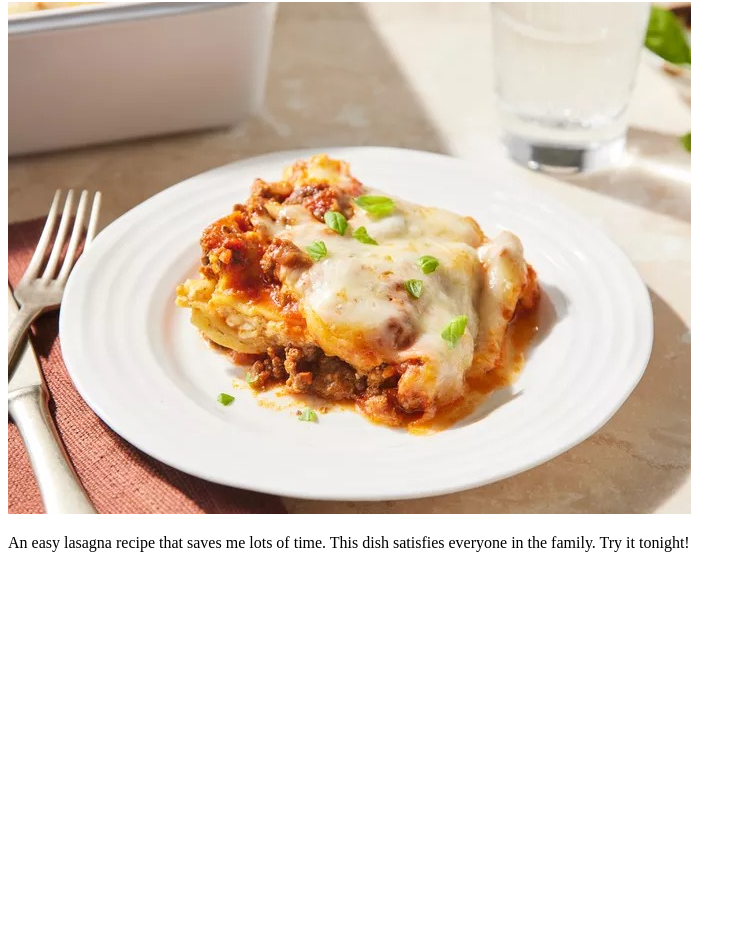
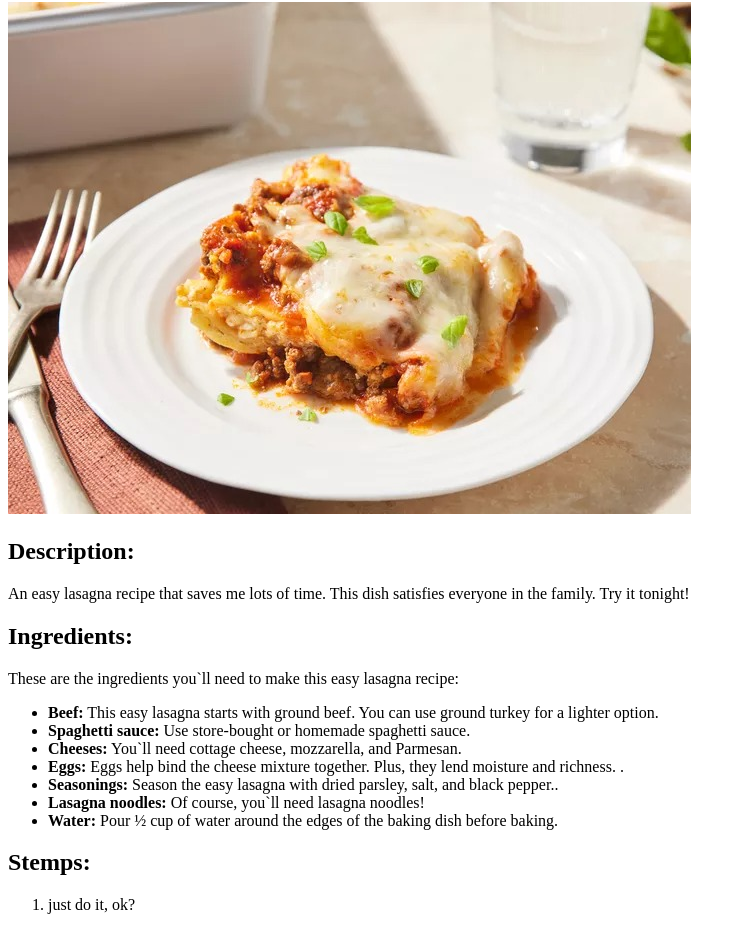
Before and after one commit to kedoshim/odin-recipes, a plain HTML site: page recipes/easy-lasagna.html in a window 1280 px wide. Shown: the part 78-1008 px from the top of the page, without its empty margins (0-746 px from the left). Before the commit the page ends 800 px from the top, so only its background shows below. Drawn offline with Linux system fonts and the light colour scheme.

Commit message:
Finish easy-lasagna page

```diff
--- a/recipes/easy-lasagna.html
+++ b/recipes/easy-lasagna.html
@@ -7,7 +7,23 @@
 <body>
     <h1>Easy Lasagna</h1>
     <img src="../img/easy-lasagna.jpg" alt="lasagna photo">
+    <h2>Description:</h2>
     <p>An easy lasagna recipe that saves me lots of time. This dish satisfies everyone in the family. Try it tonight!</p>
+    <h2>Ingredients:</h2>
+    <p>These are the ingredients you`ll need to make this easy lasagna recipe:  </p>
+    <ul>
+        <li><strong>Beef:</strong> This easy lasagna starts with ground beef. You can use ground turkey for a lighter option.</li>
+        <li><strong>Spaghetti sauce:</strong> Use store-bought or homemade spaghetti sauce. </li>
+        <li><strong>Cheeses:</strong> You`ll need cottage cheese, mozzarella, and Parmesan. </li>
+        <li><strong>Eggs:</strong> Eggs help bind the cheese mixture together. Plus, they lend moisture and richness. .</li>
+        <li><strong>Seasonings:</strong> Season the easy lasagna with dried parsley, salt, and black pepper..</li>
+        <li><strong>Lasagna noodles:</strong> Of course, you`ll need lasagna noodles!</li>
+        <li><strong>Water:</strong> Pour ½ cup of water around the edges of the baking dish before baking. </li>
+    </ul>
+    <h2>Stemps:</h2>
+    <ol>
+        <li>just do it, ok?</li>
+    </ol>
 
 </body>
 </html>
```
